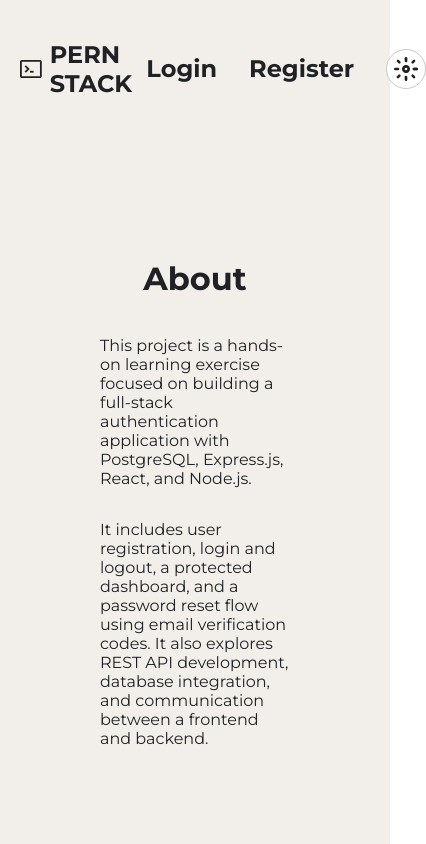
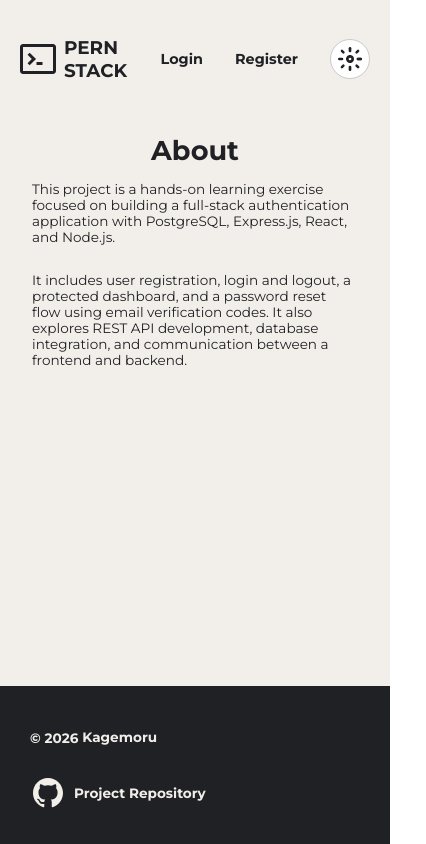
Before and after one commit to Kagemoru/pern-stack, a React (Vite) app in the folder client/: page / in a window 390 px wide. Shown: the top 844 px of the page, 426 px wide, since content can reach past the window. Built offline with nearby package versions, Linux system fonts and the light colour scheme; no server answers.

Commit message:
frontend: navbar css & media responsivess

```diff
--- a/client/src/index.css
+++ b/client/src/index.css
@@ -1,5 +1,6 @@
 :root {
   font-family: Montserrat, sans-serif;
+  font-size: 16px;
 
   --primary-text-color: #202124;
   --secondary-text-color: #4b4947;
@@ -15,7 +16,7 @@
 
 :root[data-theme="dark"] {
   --primary-text-color: #f5f5f5;
-  --secondary-text-color: #4b4947;
+  --secondary-text-color: #92908e;
   --page-bg: #121212;
   --card-bg: #2b2b2b;
   --foot-text-color: var(--page-bg);
@@ -26,7 +27,11 @@
   --muted: #aaa39b;
 }
 
-body {
+body,
+h1,
+h2,
+h3,
+h4 {
   margin: 0;
 }
 
@@ -59,10 +64,6 @@ main {
   padding: 50px;
 }
 
-/* .pern-app a {
-  color: inherit;
-} */
-
 .pern-app,
 .pern-app * {
   transition:
@@ -74,11 +75,6 @@ main {
 /* =====================================
   NAVIGATION BAR
 ===================================== */
-.navbar a {
-  color: var(--primary-text-color);
-  text-decoration: none;
-}
-
 .navbar {
   box-sizing: border-box;
   display: flex;
@@ -86,7 +82,7 @@ main {
   justify-content: space-between;
   width: 100%;
   max-width: 1250px;
-  margin: 0 auto;
+  margin: 1rem auto 0;
   padding: 20px;
 }
 
@@ -94,9 +90,11 @@ main {
   display: flex;
   align-items: center;
   gap: 0.5rem;
+  font-size: 1.5rem;
 }
 
 .nav-pern-icon {
+  flex-shrink: 0;
   color: var(--primary-text-color);
 }
 
@@ -107,6 +105,33 @@ main {
   margin: 0;
   padding: 0;
   list-style: none;
+  font-size: 1rem;
+}
+
+.navbar a {
+  color: var(--primary-text-color);
+  text-decoration: none;
+}
+
+.nav-btn {
+  border-bottom: 2px solid transparent;
+  transition: border-color 1s ease;
+}
+
+.nav-btn:hover {
+  border-bottom-color: var(--red);
+}
+
+.logout-btn {
+  padding: 0;
+  border: 0;
+  border-bottom: 2px solid transparent;
+  color: inherit;
+  background: none;
+  font: inherit;
+  font-size: 1.5em;
+  font-weight: 700;
+  cursor: pointer;
 }
 
 .dark-mode-toggle {
@@ -124,11 +149,14 @@ main {
   cursor: pointer;
 }
 
+.dark-mode-toggle:hover {
+  border-color: var(--red);
+}
+
 .dark-mode-toggle .svg {
   width: 24px;
   height: 24px;
 }
-
 
 /* =====================================
   FOOTER
@@ -167,6 +195,55 @@ footer {
   color: var(--page-bg);
 }
 
+/* =====================================
+  MEDIA
+===================================== */
+@media (max-width: 800px) {
+  .navbar-brand h1 {
+    font-size: 1.5rem;
+  }
+
+  .navbar-links h2 {
+    font-size: 1.25rem;
+  }
+
+  main {
+    font-size: 0.95rem;
+    padding: 2rem;
+  }
+
+  main .project-details {
+    font-size: 1rem;
+  }
+
+  .footer-container {
+    font-size: 0.95rem;
+  }
+}
+
+@media (max-width: 500px) {
+  .navbar-brand h1 {
+    font-size: 1.15rem;
+  }
+
+  .navbar-links h2 {
+    font-size: 0.9rem;
+  }
+
+  main {
+    font-size: 0.85rem;
+    padding: 1rem;
+  }
+
+  main .project-details {
+    font-size: 0.9rem;
+  }
+
+  .footer-container {
+    font-size: 0.85rem;
+  }
+}
+
 @media (prefers-reduced-motion: reduce) {
   .app,
   .app * {
```
